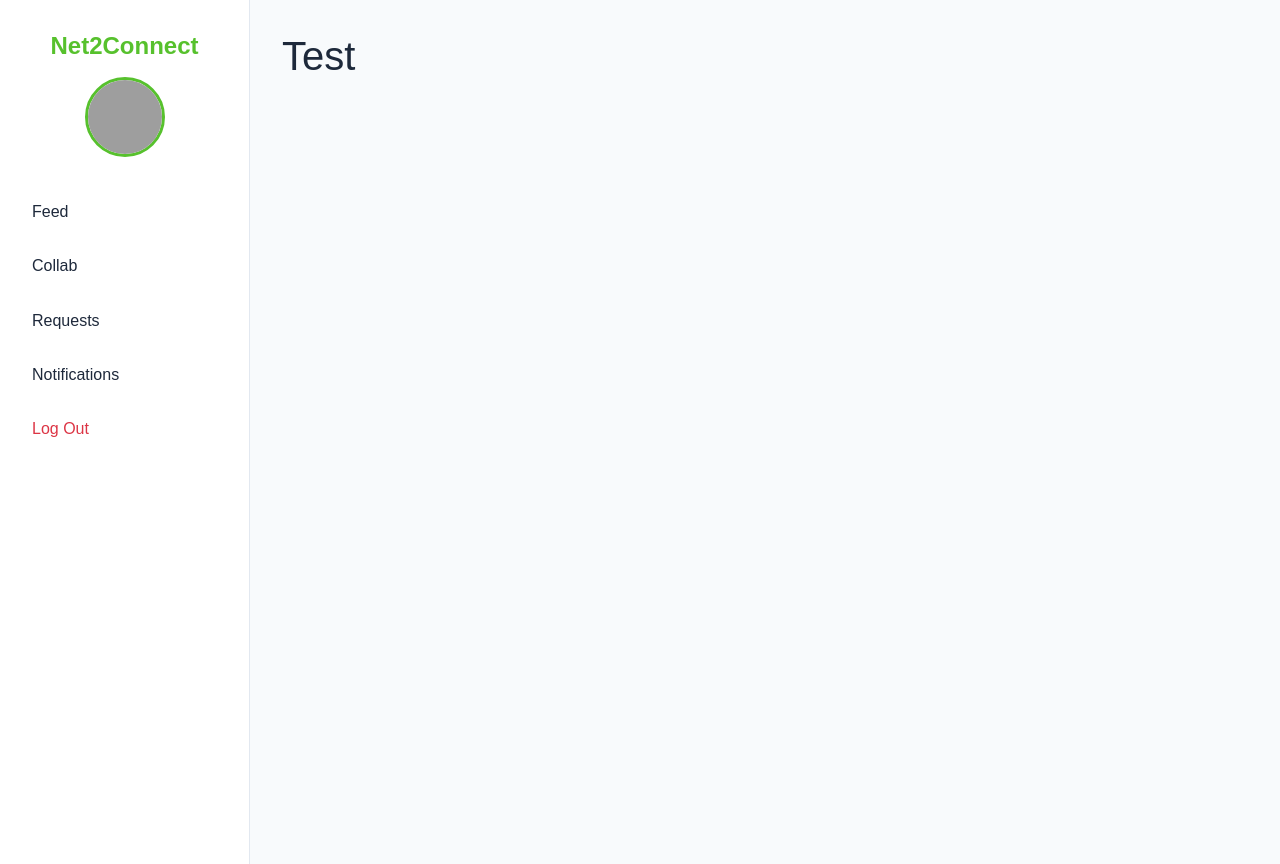
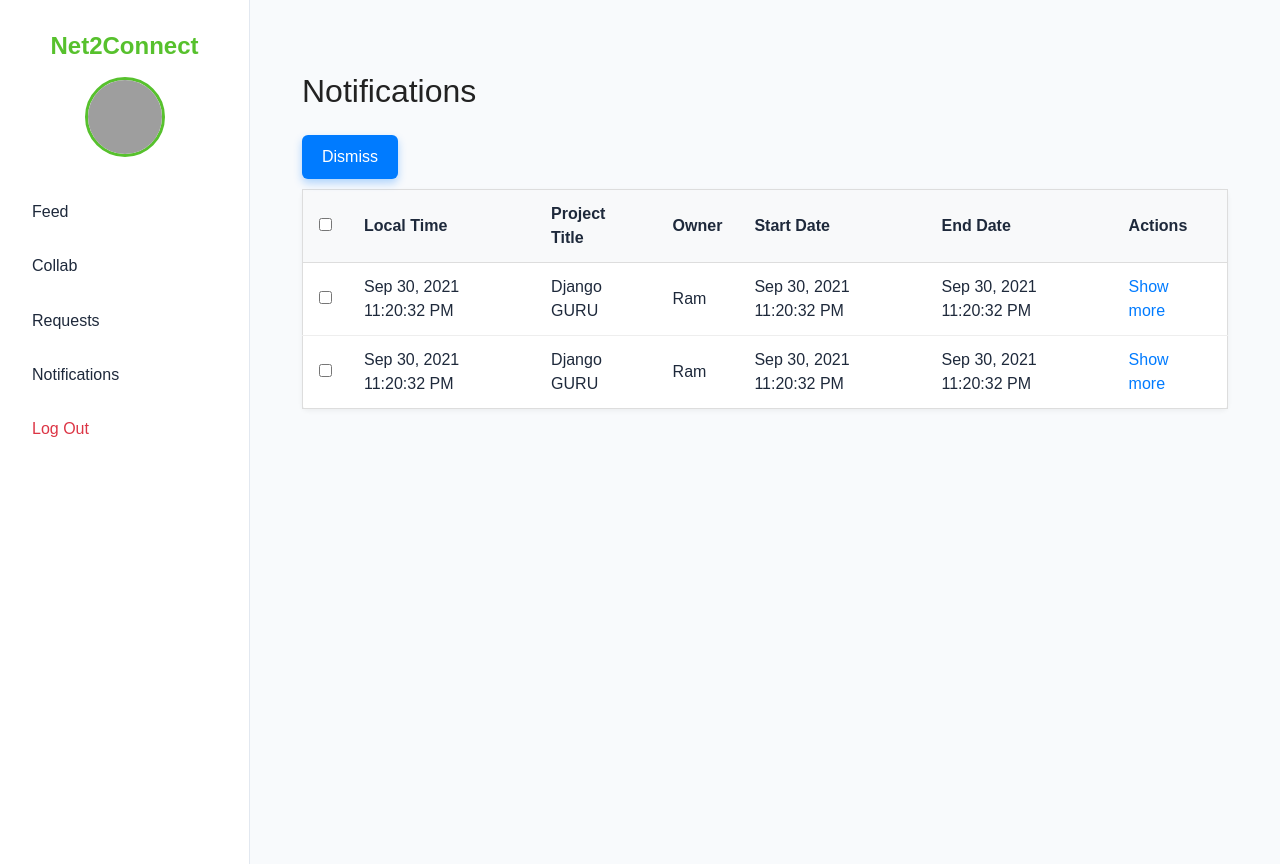
Before and after one commit to primeitclub/syntax-error, a Django app: template Net2Connect/Dashboard/templates/notification.html in a window 1280 px wide. Run offline with Django 5.2, Linux system fonts and the light colour scheme; the template is opened without the code that fills it, so the values that code supplies are empty; some web fonts are replaced; grey boxes are pictures that could not be loaded.

Commit message:
notifications

```diff
--- a/Net2Connect/Dashboard/templates/notification.html
+++ b/Net2Connect/Dashboard/templates/notification.html
@@ -1,8 +1,146 @@
 {% extends "dashboard.html" %}
+{% load static %}
 {% block title %}Notifications{% endblock %}
-
 {% block content %}
 
-<!-- notification block -->
-<h1>Test </h1>
+<style>
+    .content-container {
+        width: 100%;
+        min-height: 100vh;
+        box-sizing: border-box;
+        overflow-y: auto;
+        padding: 20px;
+    }
+
+    .content-container h2 {
+        margin-top: 20px;
+        margin-bottom: 10px;
+        color: #222;
+        width: 100%;
+    }
+
+    .notification-table {
+        width: 100%;
+        border-collapse: collapse;
+        background: white;
+        border: 1px solid #ddd;
+        border-radius: 6px;
+        box-shadow: 0 2px 5px rgba(0,0,0,0.05);
+    }
+
+    .notification-table th {
+        background-color: #f8f9fa;
+        padding: 12px 16px;
+        text-align: left;
+        border-bottom: 1px solid #ddd;
+        font-weight: 600;
+    }
+
+    .notification-table td {
+        padding: 12px 16px;
+        border-bottom: 1px solid #eee;
+    }
+
+    .notification-table tr:last-child td {
+        border-bottom: none;
+    }
+
+    .show-more {
+        color: #007bff;
+        text-decoration: none;
+        margin-right: 10px;
+    }
+
+    .show-more:hover {
+        text-decoration: underline;
+    }
+
+.dismiss-btn {
+    background-color: #007bff;
+    color: #fff;
+    padding: 10px 20px;
+    border: none;
+    border-radius: 6px;
+    font-size: 1em;
+    cursor: pointer;
+    box-shadow: 0 4px 8px rgba(0, 123, 255, 0.3);
+    transition: background-color 0.3s ease, box-shadow 0.3s ease;
+    display: inline-block;
+    text-align: center;
+    margin-bottom: 10px;
+}
+
+.dismiss-btn:hover {
+    background-color: #00408d;
+    box-shadow: none;
+}
+
+
+
+
+    .table-header-container {
+        display: flex;
+        justify-content: space-between;
+        align-items: center;
+        margin-bottom: 15px;
+    }
+
+</style>
+<div class="content-container">
+    <div class="table-header-container">
+        <h2>Notifications</h2>
+    </div>
+        <button class="dismiss-btn">Dismiss</button>
+    <table class="notification-table">
+        <thead>
+            <tr>
+                <th><input type="checkbox" id="select-all"></th>
+                <th>Local Time</th>
+                <th>Project Title</th>
+                <th>Owner</th>
+                <th>Start Date</th>
+                <th>End Date</th>
+                <th>Actions</th>
+            </tr>
+        </thead>
+        <tbody>
+            <tr>
+                <td><input type="checkbox" class="notification-checkbox"></td>
+                <td>Sep 30, 2021 11:20:32 PM</td>
+                <td>Django GURU</td>
+                <td>Ram</td>
+                <td>Sep 30, 2021 11:20:32 PM</td>
+                <td>Sep 30, 2021 11:20:32 PM</td>
+                <td>
+                    <a href="#" class="show-more">Show more</a>
+                </td>
+            </tr>
+            <tr>
+                <td><input type="checkbox" class="notification-checkbox"></td>
+                <td>Sep 30, 2021 11:20:32 PM</td>
+                <td>Django GURU</td>
+                <td>Ram</td>
+                <td>Sep 30, 2021 11:20:32 PM</td>
+                <td>Sep 30, 2021 11:20:32 PM</td>
+                <td>
+                    <a href="#" class="show-more">Show more</a>
+                </td>
+            </tr>
+        </tbody>
+    </table>
+</div>
+
+<script>
+    document.addEventListener('DOMContentLoaded', function () {
+        const selectAllCheckbox = document.getElementById('select-all');
+        const checkboxes = document.querySelectorAll('.notification-checkbox');
+
+        selectAllCheckbox.addEventListener('change', function () {
+            checkboxes.forEach(function (checkbox) {
+                checkbox.checked = selectAllCheckbox.checked;
+            });
+        });
+    });
+</script>
+
 {% endblock %}
```
